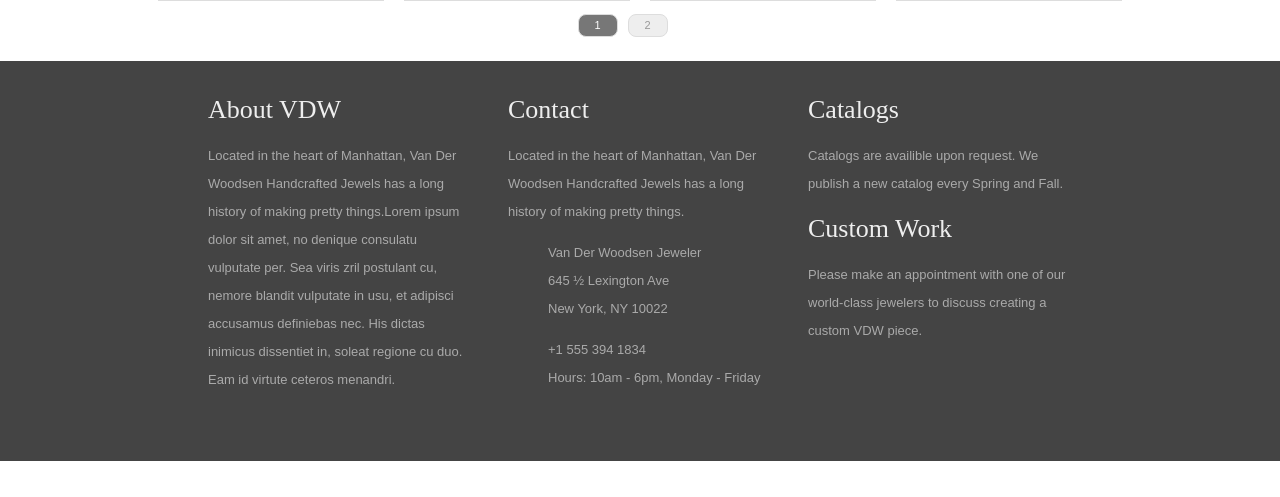
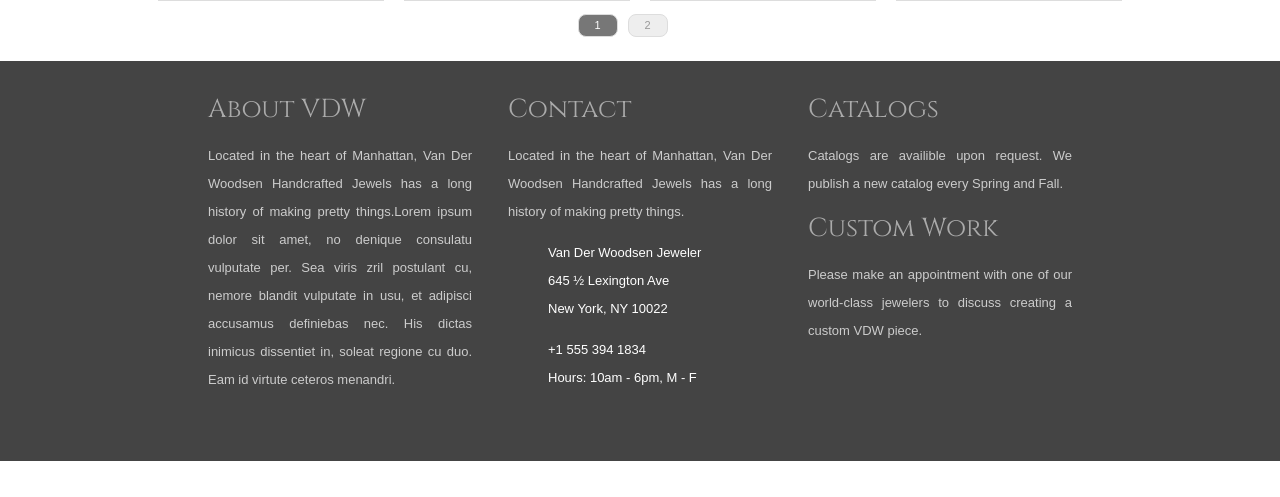
Before and after one commit to noemit/VanDerWoodsen, a plain HTML site: page index.html in a window 1280 px wide. Shown: the part 718-1215 px from the top of the page. Drawn offline with Linux system fonts and the light colour scheme.

Commit message:
added font & fixed some styling issues

```diff
--- a/index.html
+++ b/index.html
@@ -2,6 +2,7 @@
 <html>
 <head>
 <link rel="stylesheet" type="text/css" href="style.css">
+<link href='http://fonts.googleapis.com/css?family=Cinzel' rel='stylesheet' type='text/css'>
     <meta charset="utf-8" />
     <title>Demo</title>
 </head>
@@ -132,7 +133,7 @@
 </dl>
 <dl>
 	<dd>+1 555 394 1834</dd>
-	<dd>Hours: 10am - 6pm, Monday - Friday</dd>
+	<dd>Hours: 10am - 6pm, M - F </dd>
 </dl></p><p>
 </div>
 			<div class="footercols">
--- a/style.css
+++ b/style.css
@@ -134,17 +134,20 @@ height:400px;
 height:400px;}
 .footercols {
 width: 264px;
-font-family: arial;
+font-family: sans-serif;
 float: left;
 height: 400px;
 margin: 18px;
 font-size: 13px;
-color: #aaa;
+color: #ccc;
 line-height: 28px;
+text-align:justify;
 }
+
+.footercols dl {color:white;}
 .footercols h1 {
-	color: #eee;
-font-family: initial;
+	color: #aaa;
+font-family: 'Cinzel', serif;
 font-weight: 100;
 }
 #pagination
```
